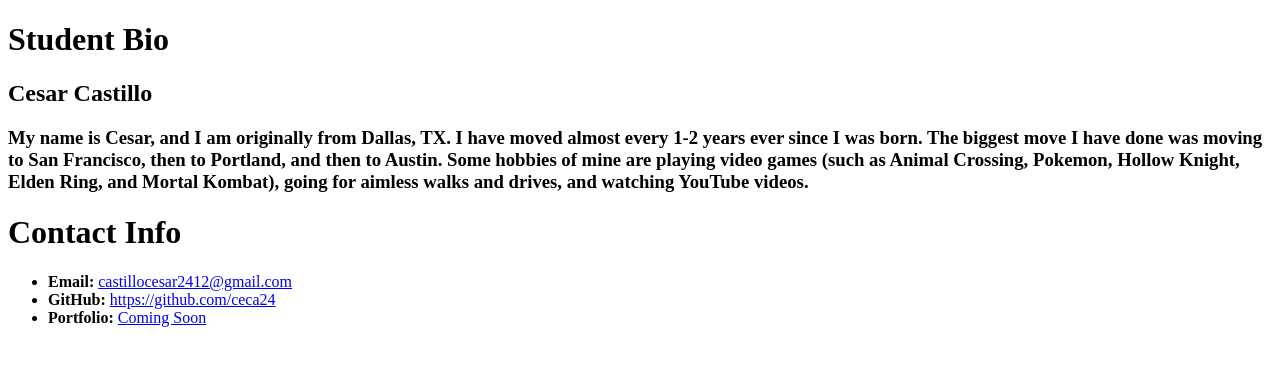
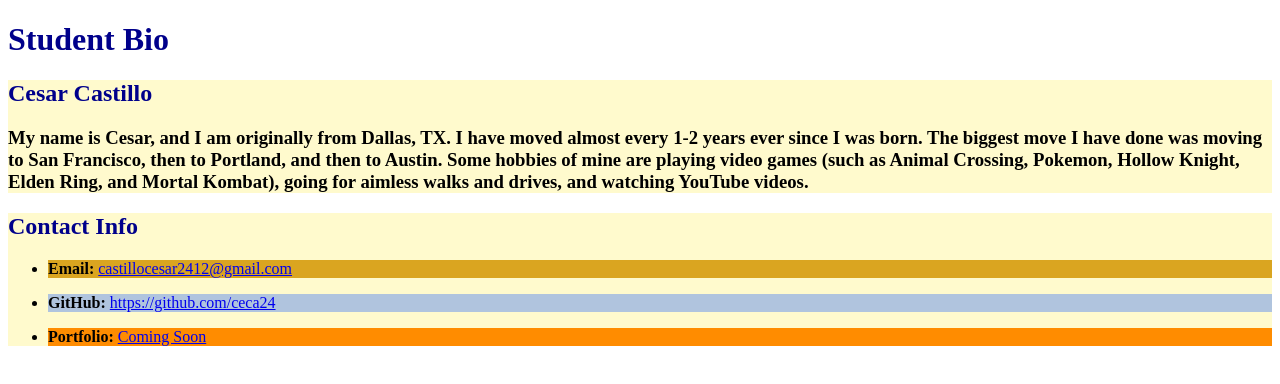
Before and after one commit to ceca24/bootcamp-activities, a plain HTML site: page index.html in a window 1280 px wide. Drawn offline with Linux system fonts and the light colour scheme.

Commit message:
added code to CSS file

```diff
--- /dev/null
+++ b/css/style.css
@@ -0,0 +1,19 @@
+.lesson {
+    background-color: lemonchiffon;
+  }
+
+  .title {
+    color: darkblue;
+  }
+
+  #email {
+    background-color: goldenrod;
+  }
+
+  #github {
+    background-color: lightsteelblue;
+  }
+
+  #portfolio {
+    background-color: darkorange;
+  }
--- a/index.html
+++ b/index.html
@@ -3,28 +3,38 @@
 
   <head>
     <meta charset="UTF-8">
+
     <title>Student Bio</title>
+
+    <link rel="stylesheet" href="./css/style.css" />
   </head>
 
   <body>
-    <h1>Student Bio</h1>
-    <h2>Cesar Castillo</h2>
+    <header>
+    <h1 class="title">Student Bio</h1>
+    </header>
+
+    <section class="lesson">
+    <h2 class="title">Cesar Castillo</h2>
 
     <p><h3>My name is Cesar, and I am originally from Dallas, TX.
         I have moved almost every 1-2 years ever since I was born. The biggest move I have done was moving to San Francisco, then to Portland, and then to Austin.
         Some hobbies of mine are playing video games (such as Animal Crossing, Pokemon, Hollow Knight, Elden Ring, and Mortal Kombat),
         going for aimless walks and drives, and watching YouTube videos.
     </h3></p>
+    </section>
 
   </body>
 
+  <section class="lesson">
   <body>
-    <h1>Contact Info</h1>
+    <h1 class="title">Contact Info</h1>
     <ul>
-      <li><strong>Email:</strong> <a href="castillocesar2412@gmail.com">castillocesar2412@gmail.com</a></li>
-     <li><strong>GitHub:</strong> <a href="https://github.com/ceca24">https://github.com/ceca24</a></li>
-      <li><strong>Portfolio:</strong> <a href="Coming Soon"> Coming Soon</a></li>
+      <li><p id="email"><strong>Email:</strong> <a href="castillocesar2412@gmail.com">castillocesar2412@gmail.com</a></p></li>
+     <li><p id="github"><strong>GitHub:</strong> <a href="https://github.com/ceca24">https://github.com/ceca24</a></p></li>
+      <li><p id="portfolio"><strong>Portfolio:</strong> <a href="Coming Soon"> Coming Soon</a></p></li>
     </ul>
+</section>
   </body>
 
 </html>
```
